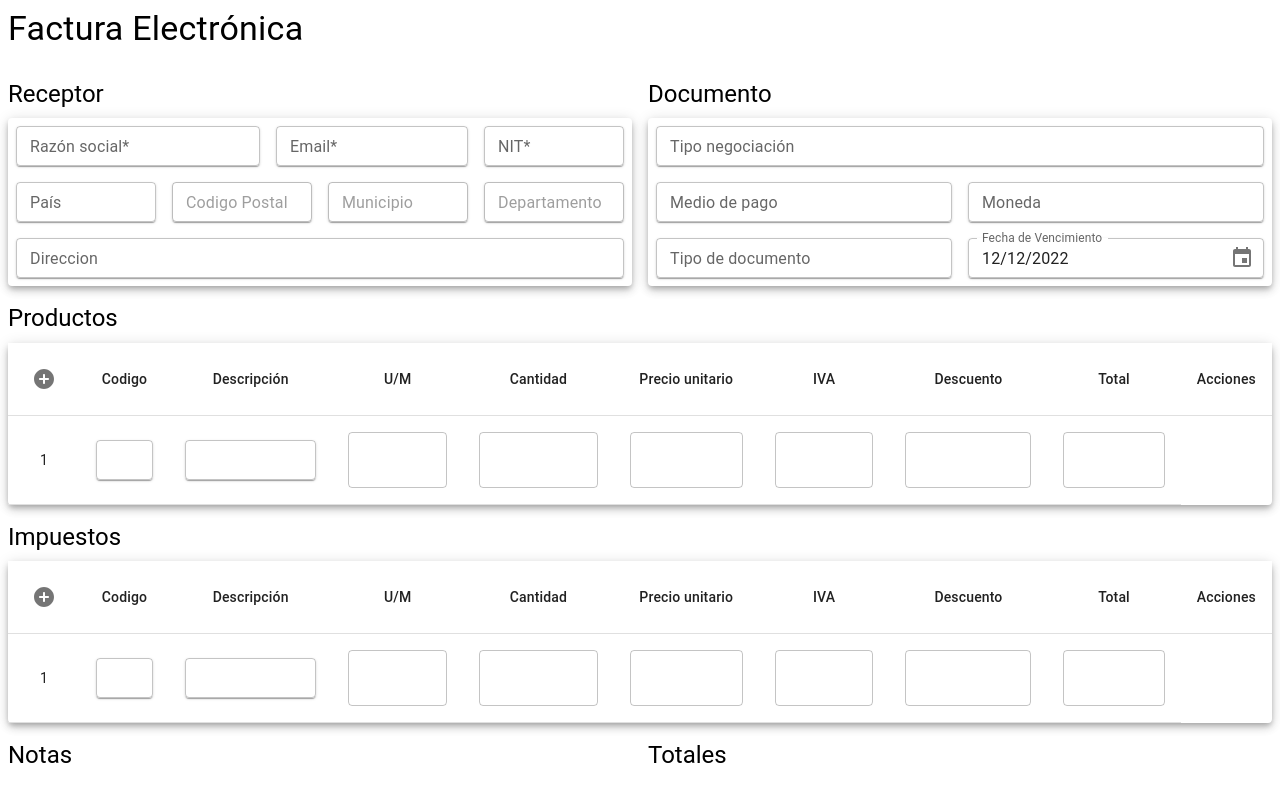
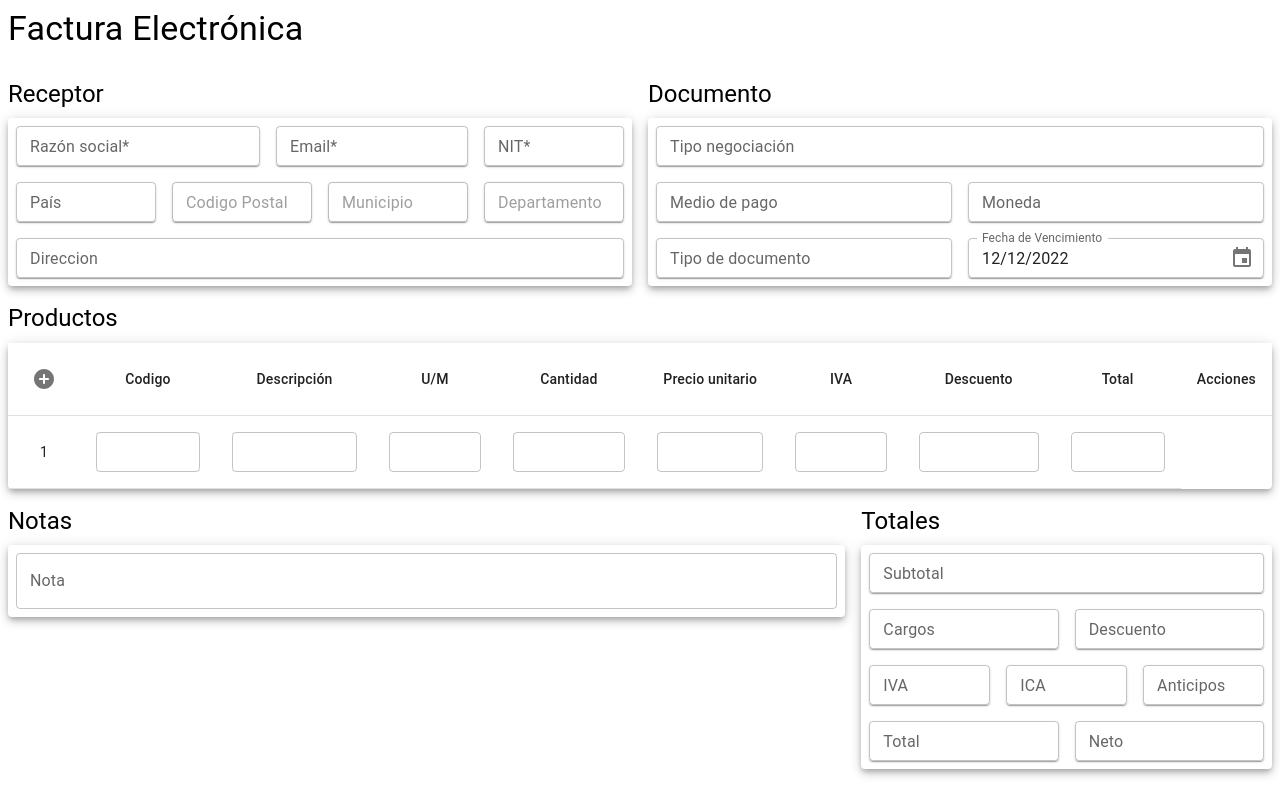
Before and after one commit to MAHR19/Dian-Form-V2, a React (Create React App) app: page / in a window 1280 px wide. Built offline with nearby package versions, Linux system fonts and the light colour scheme.

Commit message:
terminando

```diff
--- a/src/form/FullformFE.jsx
+++ b/src/form/FullformFE.jsx
@@ -7,6 +7,8 @@ import { Box,Grid,Typography,Paper,Container } from "@mui/material";
 import Receptor from "./form-sections/Receptor";
 import Documento from "./form-sections/Documento";
 import Producto from "./form-sections/Producto";
+import Notas from "./form-sections/Notas";
+import Totales from "./form-sections/Totales";
 
 const FullformFE = () =>{
 
@@ -44,20 +46,15 @@ const FullformFE = () =>{
                     <Producto />
                 </Grid>
 
-                <Grid item xs={12} sm={12} md={12}>
-                <Box> <Typography variant="h5" gutterBottom>Impuestos</Typography> </Box>
-                    <Producto />
+
+                <Grid item xs={12} sm={12} md={8}>
+                <Box> <Typography variant="h5" gutterBottom>Notas</Typography> </Box>
+                   <Notas />
                 </Grid>
 
-
-                <Grid item xs={12} sm={12} md={6}>
-                <Box> <Typography variant="h5" gutterBottom>Notas</Typography> </Box>
-
-                </Grid>
-
-                <Grid item xs={12} sm={12} md={6}>
+                <Grid item xs={12} sm={12} md={4}>
                 <Box> <Typography variant="h5" gutterBottom>Totales</Typography> </Box>
-
+                    <Totales />
                 </Grid>
 
 
--- a/src/form/form-input/CustomInputText.jsx
+++ b/src/form/form-input/CustomInputText.jsx
@@ -10,7 +10,8 @@ const CustomInputText =(props)=>{
             <Paper elevation={1}>
                 <TextField color="success" error={props.haserror} fullWidth name={props.name} label={props.label}
                  onChange={props.onChange} onBlur={props.onBlur} value={props.value}
-                 helperText={props.errorText} size='small' disabled={props.disabled} />
+                 helperText={props.errorText} size='small' disabled={props.disabled}
+                 />
             </Paper>
         </Grid>
     );
--- /dev/null
+++ b/src/form/form-sections/Emisor.jsx
@@ -0,0 +1 @@
+import React from 'react';
--- a/src/form/form-sections/Notas.jsx
+++ b/src/form/form-sections/Notas.jsx
@@ -0,0 +1,23 @@
+import React from 'react';
+import { TextField, Paper } from '@mui/material';
+
+const Notas = () =>{
+    return(
+     <Paper elevation={5} style = {{
+        'padding' : 8
+     }}>
+            <TextField
+             id='Nota'
+             label='Nota'
+             placeholder='Escribe tu Nota'
+             multiline
+             fullWidth
+             color='success'
+             maxRows = {6}
+            />
+     </Paper>
+    );
+
+}
+
+export default Notas;
--- a/src/form/form-sections/Producto.jsx
+++ b/src/form/form-sections/Producto.jsx
@@ -1,13 +1,7 @@
 import {React, useState} from "react";
-import {Table, TableContainer, TableBody, TableCell, TableHead, TableRow, Collapse} from '@mui/material';
-import {Paper, IconButton} from '@mui/material';
-import AutocompleteInput from "../form-input/AutocompleteInput";
-import CustomInputText from "../form-input/CustomInputText";
-import AddItemTable from "../table-items/AddItemTable";
-import AddCircleRoundedIcon from '@mui/icons-material/AddCircleRounded';
+import {Table, TableContainer, TableBody, Paper, TableHead} from '@mui/material';
 import TableItemProduct from "../table-items/TableItemProduct";
-import RemoveCircleRoundedIcon from '@mui/icons-material/RemoveCircleRounded';
-
+import TableHeaders from "../table-items/TableHeaders";
 
 const Producto = () =>{
 
@@ -30,18 +24,7 @@ const Producto = () =>{
             <TableContainer>
               <Table stickyHeader>
                 <TableHead>
-                  <TableRow>
-                    <AddItemTable handleAddProduct = {handleAddProduct}/>
-                    <TableCell align="center">Codigo</TableCell>
-                    <TableCell align="center">Descripción</TableCell>
-                    <TableCell align="center">U/M</TableCell>
-                    <TableCell align="center">Cantidad</TableCell>
-                    <TableCell align="center">Precio unitario</TableCell>
-                    <TableCell align="center">IVA</TableCell>
-                    <TableCell align="center">Descuento</TableCell>
-                    <TableCell align="center">Total</TableCell>
-                    <TableCell align="center">Acciones</TableCell>
-                  </TableRow>
+                  <TableHeaders handleAddProduct = {handleAddProduct}/>
                 </TableHead>
                 <TableBody>
                     {productos.map((producto,index)=>(
@@ -53,8 +36,6 @@ const Producto = () =>{
             </TableContainer>
             </Paper>
           );
-
-
 }
 
 export default Producto;
--- /dev/null
+++ b/src/form/form-sections/Totales.jsx
@@ -0,0 +1,54 @@
+import React from 'react';
+import { Paper, Grid } from '@mui/material';
+import CustomInputText from '../form-input/CustomInputText';
+
+
+const Totales = () => {
+
+    return(
+        <Paper elevation={5} style = {{
+            'padding' : 8
+         }}>
+
+         <Grid container spacing={2}>
+            <CustomInputText md = {12}
+              label={'Subtotal'}
+             />
+
+            <CustomInputText md = {6}
+              label={'Cargos'}
+             />
+
+            <CustomInputText md = {6}
+              label={'Descuento'}
+             />
+
+            <CustomInputText md = {4}
+              label={'IVA'}
+             />
+
+            <CustomInputText md = {4}
+              label={'ICA'}
+             />
+
+            <CustomInputText md = {4}
+              label={'Anticipos'}
+             />
+
+             <CustomInputText md = {6}
+              label={'Total'}
+             />
+
+            <CustomInputText md = {6}
+              label={'Neto'}
+             />
+
+         </Grid>
+         </Paper>
+    );
+
+
+
+}
+
+export default Totales;
--- /dev/null
+++ b/src/form/table-items/TableHeaders.jsx
@@ -0,0 +1,25 @@
+import React from 'react';
+import { TableCell, TableRow } from '@mui/material';
+import AddItemTable from './AddItemTable';
+
+const TableHeaders = ({handleAddProduct}) =>{
+
+    return(
+        <TableRow>
+            <AddItemTable handleAddProduct = {handleAddProduct}/>
+            <TableCell align="center">Codigo</TableCell>
+            <TableCell align="center">Descripción</TableCell>
+            <TableCell align="center">U/M</TableCell>
+            <TableCell align="center">Cantidad</TableCell>
+            <TableCell align="center">Precio unitario</TableCell>
+            <TableCell align="center">IVA</TableCell>
+            <TableCell align="center">Descuento</TableCell>
+            <TableCell align="center">Total</TableCell>
+            <TableCell align="center">Acciones</TableCell>
+        </TableRow>
+
+    );
+
+}
+
+export default TableHeaders
--- a/src/form/table-items/TableItemProduct.jsx
+++ b/src/form/table-items/TableItemProduct.jsx
@@ -1,9 +1,8 @@
 import React from "react";
-import { TableRow, TableCell, TextField, IconButton, Grow } from "@mui/material";
+import { TableRow, TableCell, IconButton } from "@mui/material";
 import AutocompleteInput from "../form-input/AutocompleteInput";
-import CustomInputText from "../form-input/CustomInputText";
 import RemoveCircleRoundedIcon from '@mui/icons-material/RemoveCircleRounded';
-
+import TextInputTable from "./table-input/TextInputTable";
 
 
 const TableItemProduct = ({index, removeItem, Grow}) =>{
@@ -15,30 +14,15 @@ const TableItemProduct = ({index, removeItem, Grow}) =>{
             <TableCell align="center">
               {index}
             </TableCell>
-            <TableCell>
-                <AutocompleteInput />
-            </TableCell>
-            <TableCell>
-                <CustomInputText />
-            </TableCell>
-            <TableCell>
-                <TextField />
-            </TableCell>
-            <TableCell>
-                <TextField />
-            </TableCell>
-            <TableCell>
-                <TextField />
-            </TableCell>
-            <TableCell>
-                <TextField />
-            </TableCell>
-            <TableCell>
-                <TextField />
-            </TableCell>
-            <TableCell>
-                <TextField />
-            </TableCell>
+            <TextInputTable />
+            <TextInputTable />
+            <TextInputTable />
+            <TextInputTable />
+            <TextInputTable />
+            <TextInputTable />
+            <TextInputTable />
+            <TextInputTable />
+
             {(index - 1) > 0 && (
                 <TableCell>
                     <IconButton onClick={removeItem}>
--- /dev/null
+++ b/src/form/table-items/table-input/AutoInputTable.jsx
@@ -0,0 +1,2 @@
+import React from 'react';
+import { TableCell, Autocomplete } from '@mui/material';
--- /dev/null
+++ b/src/form/table-items/table-input/TextInputTable.jsx
@@ -0,0 +1,16 @@
+import React from 'react';
+import { TextField, TableCell } from '@mui/material';
+
+const TextInputTable = () =>{
+    return(
+      <TableCell>
+        <TextField
+         size = 'small'
+         color='success'
+         />
+      </TableCell>
+    );
+
+}
+
+export default TextInputTable;
```
Also changed, not shown: src/form/table-items/Fulltable.jsx (deleted, +0 -22 lines), src/form/table-items/Tableheaders.jsx (deleted, +0 -17 lines), 1 other file (tests, documents, lock files or other folders).
